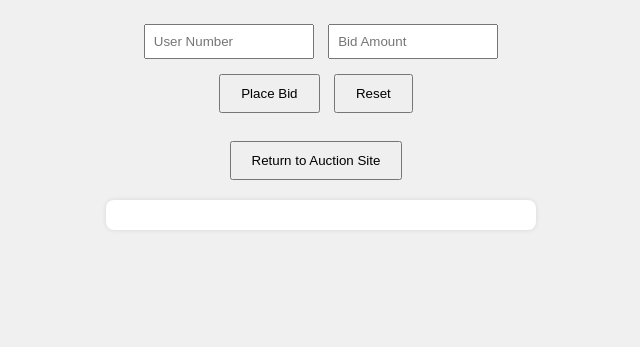
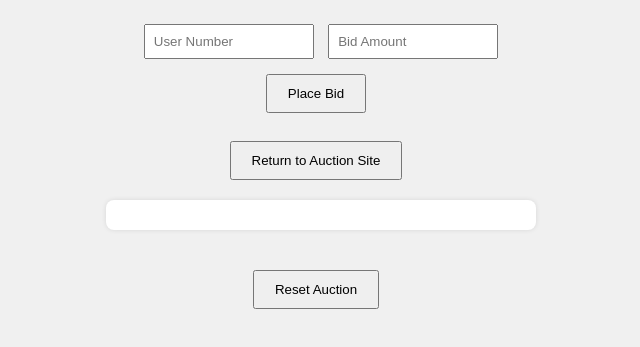
Before and after one commit to lawlessdesign21-lang/live-auction-app, a plain HTML site: page index.html in a window 1280 px wide. Shown: the part 89-436 px from the top of the page, without its empty margins (319-959 px from the left). Drawn offline with Linux system fonts and the light colour scheme; no server answers.

Commit message:
index.html

```diff
--- a/index.html
+++ b/index.html
@@ -44,6 +44,10 @@
     .user-entry:last-child {
       border-bottom: none;
     }
+    .bottom-buttons {
+      text-align: center;
+      margin-top: 30px;
+    }
   </style>
 </head>
 <body>
@@ -54,7 +58,6 @@
     <input type="number" id="amount" placeholder="Bid Amount" />
     <br />
     <button onclick="submitBid()">Place Bid</button>
-    <button onclick="resetForm()">Reset</button>
 
     <br /><br />
     <a href="https://www.fmistemfoundation.org/auction-fmi-need">
@@ -64,6 +67,10 @@
 
   <div id="auctionList"></div>
 
+  <div class="bottom-buttons">
+    <button onclick="resetAuction()">Reset Auction</button>
+  </div>
+
   <!-- Load main JavaScript file as a module -->
   <script type="module" src="./main.js"></script>
 </body>
```
